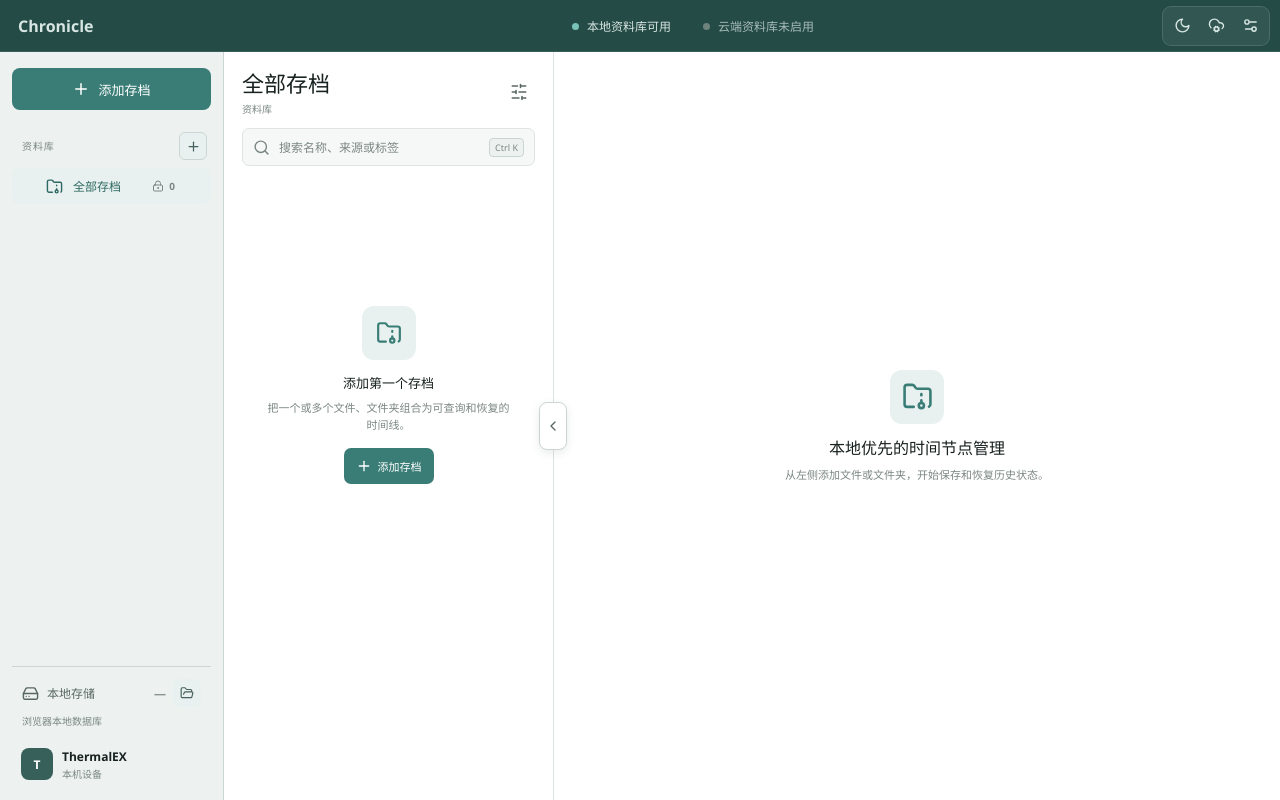
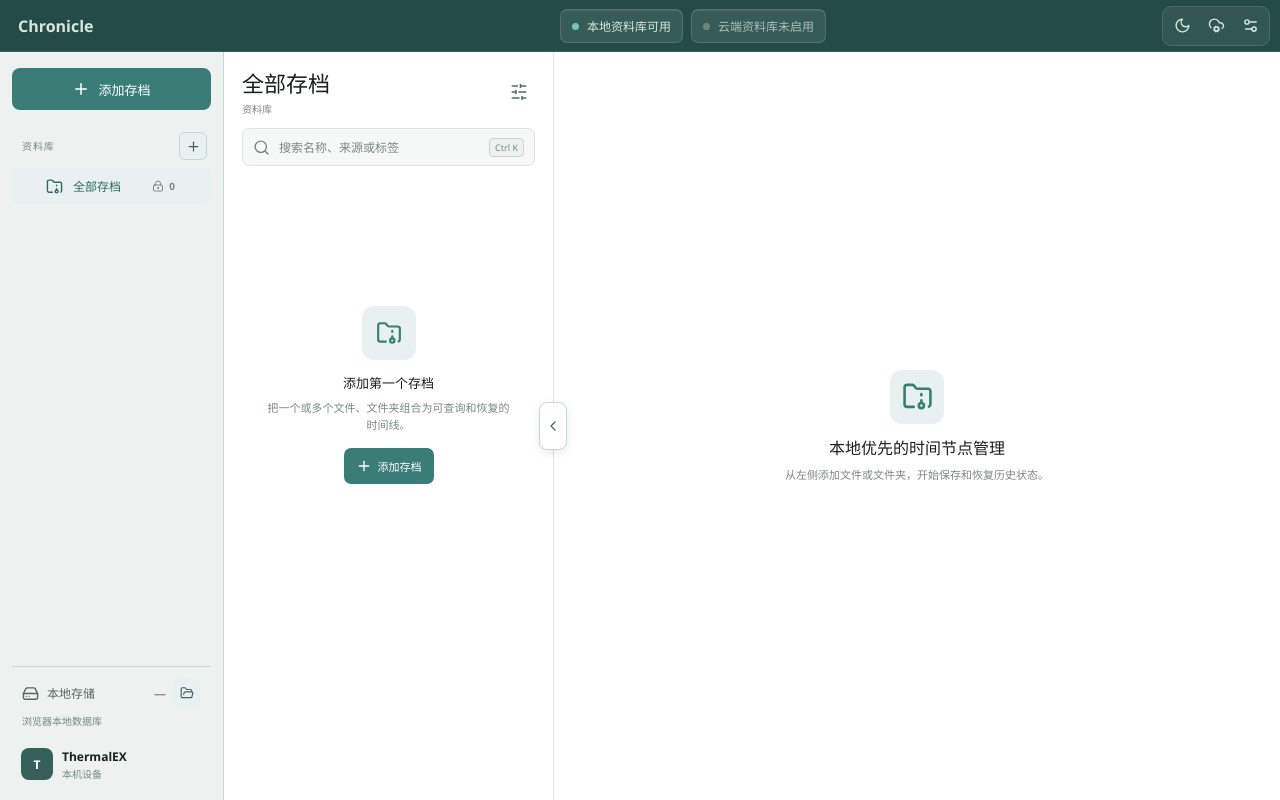
Before and after one commit to ThermalEX/Chronicle, a Vue app in the folder apps/desktop/: page / in a window 1280 px wide. Built offline with nearby package versions, Linux system fonts and the light colour scheme.

Commit message:
style: emphasize cloud status controls

```diff
--- a/apps/desktop/src/styles.css
+++ b/apps/desktop/src/styles.css
@@ -101,8 +101,7 @@ button:focus-visible, input:focus-visible, select:focus-visible, a:focus-visible
   user-select: none;
 }
 .brand { display: flex; align-items: center; gap: 10px; padding: 0 18px; color: var(--titlebar-text); font-weight: 680; }
-.sync-states { justify-self: center; display: flex; align-items: center; gap: 18px; min-width: 0; }
-.sync-state { display: flex; align-items: center; gap: 8px; color: var(--titlebar-text); font-size: 12px; white-space: nowrap; }.sync-state-button { padding: 5px 7px; background: transparent; border-radius: 6px; }.sync-state-button:hover { background: color-mix(in srgb, var(--titlebar-text) 12%, transparent); }.sync-state-button:focus-visible { outline-color: var(--focus-ring); }
+.sync-states { justify-self: center; display: flex; align-items: center; gap: 8px; min-width: 0; }.sync-state { display: flex; align-items: center; gap: 8px; color: var(--titlebar-text); font-size: 12px; white-space: nowrap; }.sync-state-button { min-height: 34px; padding: 0 11px; background: color-mix(in srgb, var(--titlebar-text) 10%, transparent); border: 1px solid color-mix(in srgb, var(--titlebar-text) 16%, transparent); border-radius: 7px; box-shadow: inset 0 1px 0 color-mix(in srgb, var(--on-primary) 9%, transparent); }.sync-state-button:hover { background: color-mix(in srgb, var(--titlebar-text) 18%, transparent); border-color: color-mix(in srgb, var(--titlebar-text) 28%, transparent); }.sync-state-button:focus-visible { outline-color: var(--focus-ring); }
 .sync-state i { width: 7px; height: 7px; background: #78c2b8; border-radius: 50%; transform: translateY(1px); }
 .sync-state.unavailable { color: color-mix(in srgb, var(--titlebar-text) 72%, transparent); }
 .sync-state.unavailable i { background: var(--icon-muted); }
```
Also changed, not shown: apps/desktop/src/components/CloudHealthDialog.vue (+2 -2 lines).
